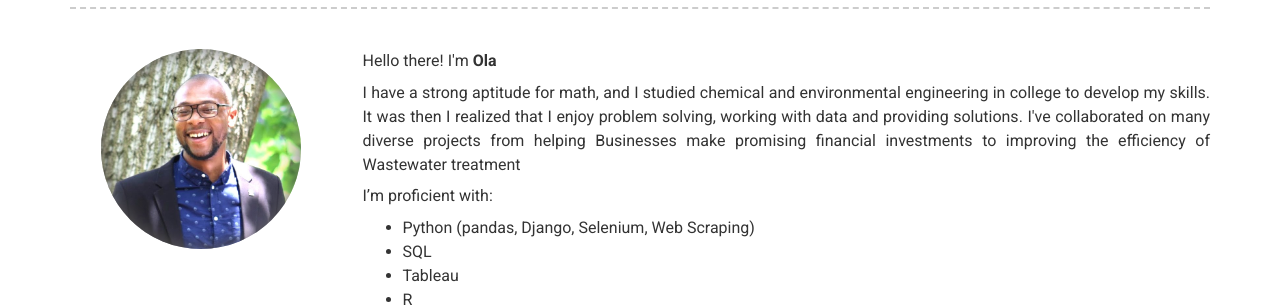
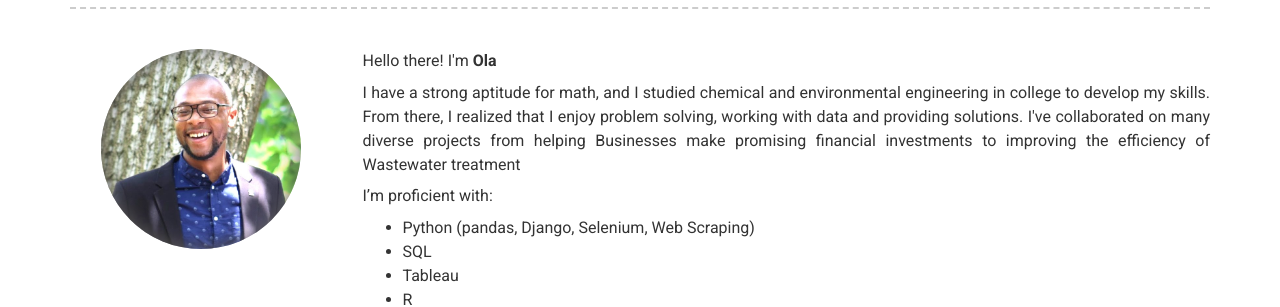
Before and after one commit to OlaOlagunju/cloudgeek.com.ng, a Jekyll site: the page built from index.md, in a window 1280 px wide and 900 px high. Shown: the part 280-587 px from the top of the window. Built offline with Jekyll 4.4.1, drawn with Linux system fonts in a browser that asks for light colours; nearby versions of some CDN libraries.

Commit message:
Update _config.yml

```diff
--- a/_config.yml
+++ b/_config.yml
@@ -52,7 +52,7 @@ additional_links:
 about_profile_image: /images/meee.jpg
 about_content: | # this will include new lines to allow paragraphs
   <p>Hello there! I'm <strong>Ola</strong>  </p>
-  <p>I have a strong aptitude for math, and I studied chemical and environmental engineering in college to develop my skills. It was then I realized that I enjoy problem solving, working with data and providing solutions.
+  <p>I have a strong aptitude for math, and I studied chemical and environmental engineering in college to develop my skills. From there, I realized that I enjoy problem solving, working with data and providing solutions.
      I've collaborated on many diverse projects from helping Businesses make promising financial investments to improving the efficiency of Wastewater treatment</p>
    I'm proficient with:
     - Python (pandas, Django, Selenium, Web Scraping)
```
